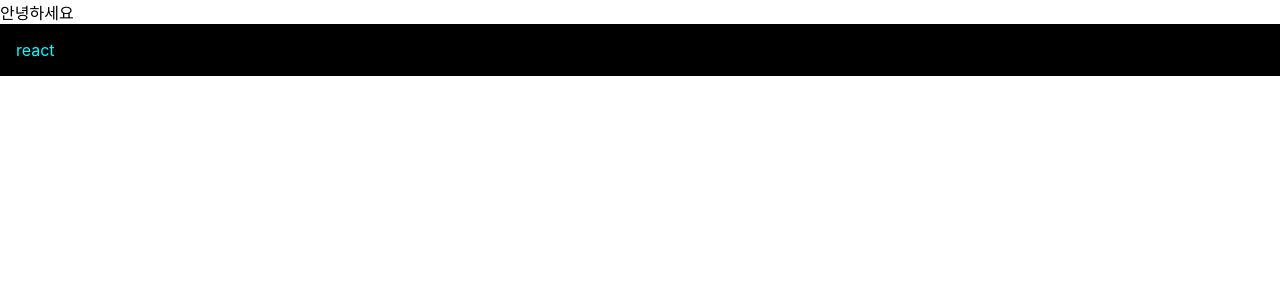
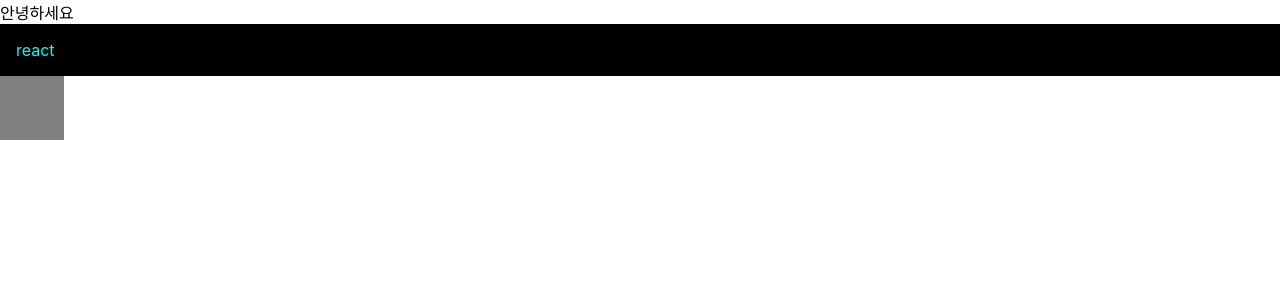
Before and after one commit to ohDASEUL/learning_code_collection, a React (Create React App) app in the folder velopert/react/begin-react/: page / in a window 1280 px wide. Shown: the top 300 px of the page. Built offline with nearby package versions, Linux system fonts and the light colour scheme.

Commit message:
[벨로퍼트와 함께하는 모던 리액트-jsx 기본 규칙 알아보기] - className

```diff
--- a/velopert/react/begin-react/src/App.css
+++ b/velopert/react/begin-react/src/App.css
@@ -1,38 +1,5 @@
-.App {
-  text-align: center;
+.gray-box {
+  background: gray;
+  width: 64px;
+  height: 64px;
 }
-
-.App-logo {
-  height: 40vmin;
-  pointer-events: none;
-}
-
-@media (prefers-reduced-motion: no-preference) {
-  .App-logo {
-    animation: App-logo-spin infinite 20s linear;
-  }
-}
-
-.App-header {
-  background-color: #282c34;
-  min-height: 100vh;
-  display: flex;
-  flex-direction: column;
-  align-items: center;
-  justify-content: center;
-  font-size: calc(10px + 2vmin);
-  color: white;
-}
-
-.App-link {
-  color: #61dafb;
-}
-
-@keyframes App-logo-spin {
-  from {
-    transform: rotate(0deg);
-  }
-  to {
-    transform: rotate(360deg);
-  }
-}
--- a/velopert/react/begin-react/src/App.js
+++ b/velopert/react/begin-react/src/App.js
@@ -1,5 +1,6 @@
 import React from "react";
 import Hello from "./Hello";
+import "./App.css";
 
 function App() {
   const name = "react";
@@ -13,6 +14,7 @@
     <>
       <Hello />
       <div style={style}>{name}</div>
+      <div className="gray-box"></div>
     </>
   );
 }
```
Also changed, not shown: 1 other file (tests, documents, lock files or other folders).
